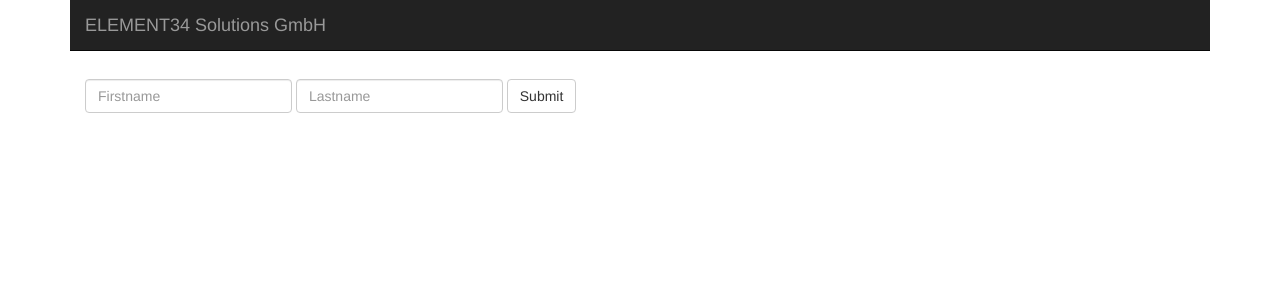
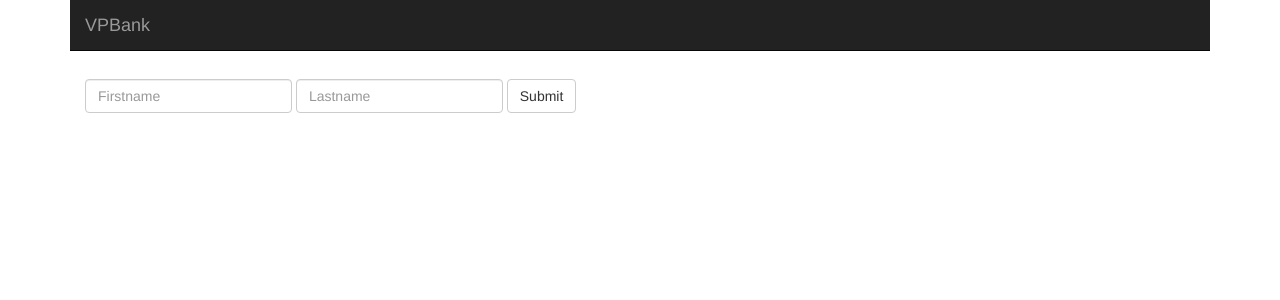
Before and after one commit to gridfusion-trainings/cditraining, a Java web app: page / in a window 1280 px wide. Shown: the top 300 px of the page. Run offline with Tomcat 11, a stand-in JSP engine, Linux system fonts and the light colour scheme; some libraries are stand-ins or nearby versions.

Commit message:
adapting to VP Bank

```diff
--- a/pom.xml
+++ b/pom.xml
@@ -96,7 +96,7 @@
                 <configuration>
                     <url>http://172.17.0.3:8080/manager/text</url>
                     <server>TomcatQA</server>
-                    <path>/cisco</path>
+                    <path>/vpbank</path>
                 </configuration>
             </plugin>
 		</plugins>
--- a/src/main/webapp/index.jsp
+++ b/src/main/webapp/index.jsp
@@ -24,7 +24,7 @@
                         <span class="icon-bar"></span>
                         <span class="icon-bar"></span>
                     </button>
-                    <a class="navbar-brand">ELEMENT34 Solutions GmbH</a>
+                    <a class="navbar-brand">VPBank</a>
                 </div>
 
             </div>
```
